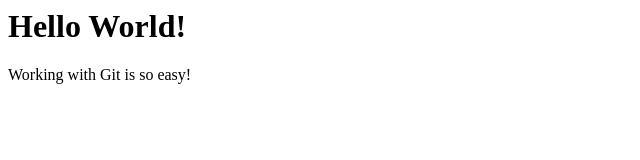
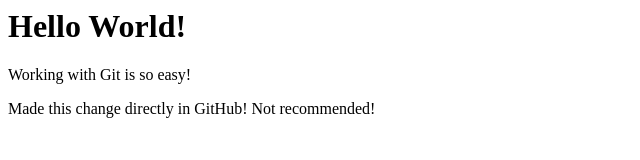
Before and after one commit to akulkarni-se/GitGithubClass, a plain HTML site: page index.html in a window 1280 px wide. Shown: the whole page, without its empty margins (0-640 px from the left). Drawn offline with Linux system fonts and the light colour scheme.

Commit message:
Update index.html
added some code in github

```diff
--- a/index.html
+++ b/index.html
@@ -2,5 +2,6 @@
   <h1> Hello World! </h1>
   <div>
       <p> Working with Git is so easy! </p>
+      <p> Made this change directly in GitHub! Not recommended!</p>
   </div>
 </html>
```
